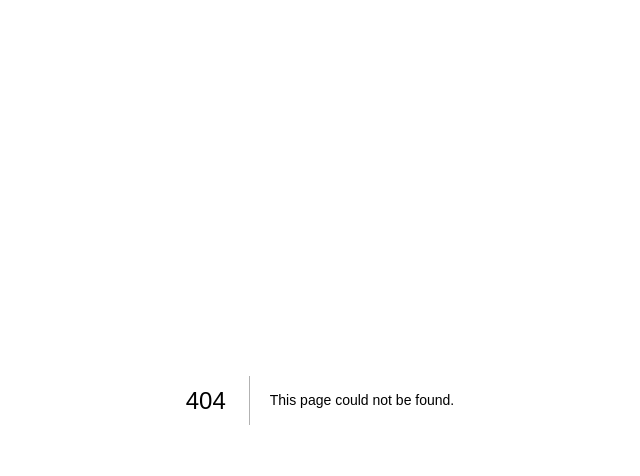
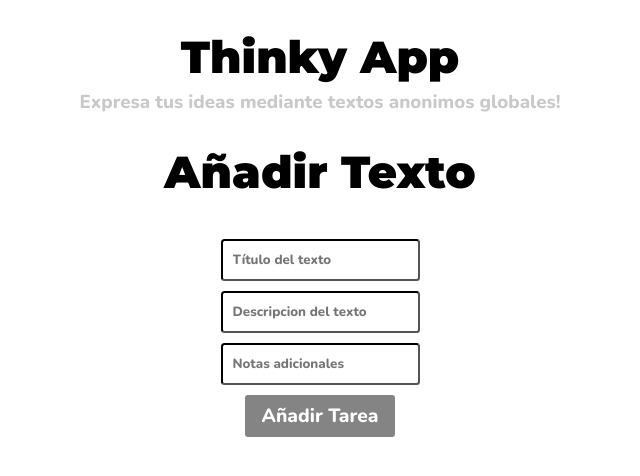
Before and after one commit to breakerjs/tasks-app, a Next.js app: page /create/publication in a window 1280 px wide. Before the commit this address had no page. Shown: the top 476 px of the page, without its empty margins (320-960 px from the left). Built offline with nearby package versions, Linux system fonts and the light colour scheme.

Commit message:
Arreglo de bracket

```diff
--- a/config/tareasSchema.js
+++ b/config/tareasSchema.js
@@ -20,6 +20,10 @@ const tareaSchema = new Schema({
         type: Date,
         default: Date.now,
     },
+    tema: {
+        type: String,
+        required: false,
+    }
 })
 
 export default mongoose.models['tareaSchema'] || mongoose.model('tareaSchema', tareaSchema)
--- a/pages/api/addTask.js
+++ b/pages/api/addTask.js
@@ -7,22 +7,15 @@ export default async function addTask (req,res) {
         res.send("Only POST requests are allowed")
     } else {
         // Se modifica el Header para mejorar la "respuesta"
-        res.statusCode = 200;
+        // res.statusCode = 200;
         res.setHeader('Content-Type', 'application/json');
         const task = new Task ({
             titulo: req.body.inputTitleTask,
             descripcion: req.body.inputDescTask,
             notaAdicional: req.body.inputNoteTask,
         })
-        try {
             await task.save()
             res.redirect('/')
-        }catch(e){
-            res.send(JSON.stringify({
-                status: 'error',
-                message: 'Error al añadir la tarea',
-                error: e,
-            }))
-        }
+
     }
 }
--- a/styles/globals.css
+++ b/styles/globals.css
@@ -122,8 +122,24 @@ a {
   font-size: 2.5rem;
 }
 
+.fitTheme {
+  display: flex;
+  flex-direction: column;
+  justify-content: center;
+  align-items: center;
+}
+
+.taskTheme {
+  width: 30%;
+  opacity: 0.;
+  background-color: #c6ccc7;
+  padding: 5px;
+  border-radius: 7px;;
+  margin-top: -36px;
+}
+
 .taskDesc {
-  margin-top: -1.8rem;
+  margin-top: -1.1rem;
   font-size: 1.2rem;
 }
 
@@ -162,3 +178,19 @@ input {
   text-align: center;
   font-size: 1.3rem;
 }
+
+.linkCommunity {
+  margin-top: -24px;;
+  display: flex;
+  justify-content: center;
+}
+
+.linkComText {
+  transition: 0.75s;
+  color: #699ed6;
+}
+
+.linkComText:hover {
+  transition: 0.75s;
+  color: #557fac;
+}
```
Also changed, not shown: pages/create/publication.js (renamed from pages/addTask.js, +3 -4 lines), pages/index.js (+4 -4 lines), 2 other files (tests, documents, lock files or other folders).
